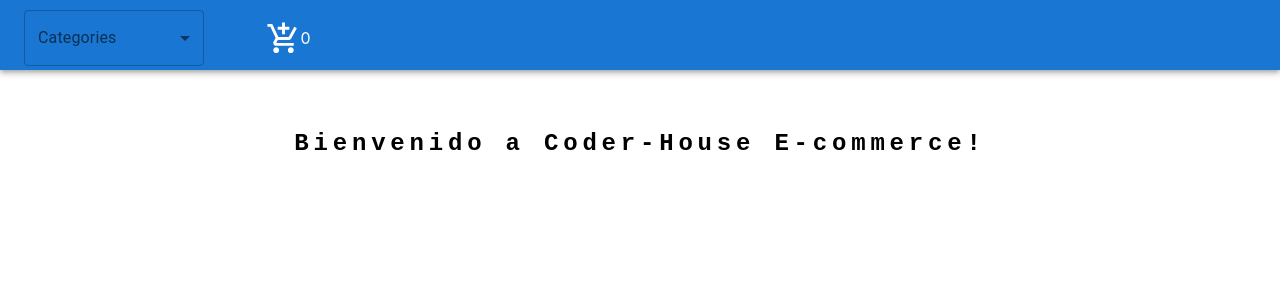
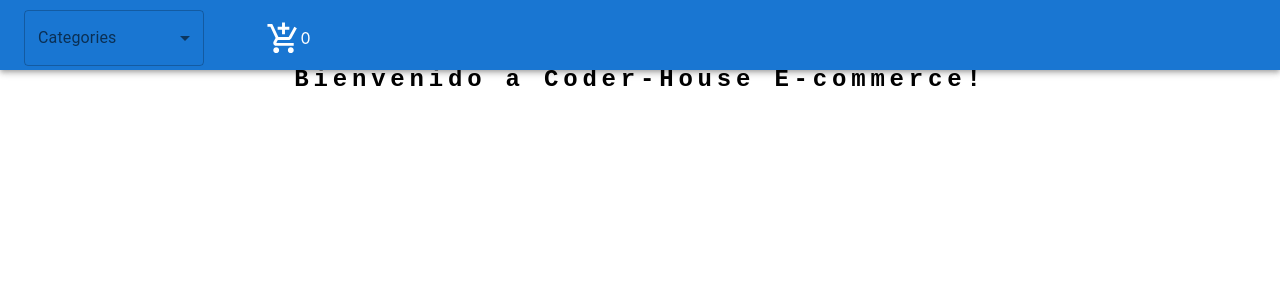
Before and after one commit to EzequielZarza/PreEntrega1Zarza, a React (Create React App) app: page / in a window 1280 px wide. Shown: the top 300 px of the page. Built offline with nearby package versions, Linux system fonts and the light colour scheme.

Commit message:
small refactor and gitignore

```diff
--- a/src/App.js
+++ b/src/App.js
@@ -2,13 +2,10 @@
 import Navbar from './components/Navbar';
 import ItemListContainer from './components/ItemListContainer';
 
-function App() {
-  return (
+const App = () =>
     <div className="App">
       <Navbar/>
       <ItemListContainer greetings={'Bienvenido a Coder-House E-commerce!'}/>
     </div>
-  );
-}
 
 export default App;
--- a/src/components/ItemListContainer.js
+++ b/src/components/ItemListContainer.js
@@ -10,7 +10,7 @@
         letterSpacing: '.3rem',
         color: 'inherit',
         textDecoration: 'none',
-        mt: '10%'
+        mt: '5%'
         }}
         align="center"
     >
```
Also changed, not shown: 1 other file (tests, documents, lock files or other folders).
